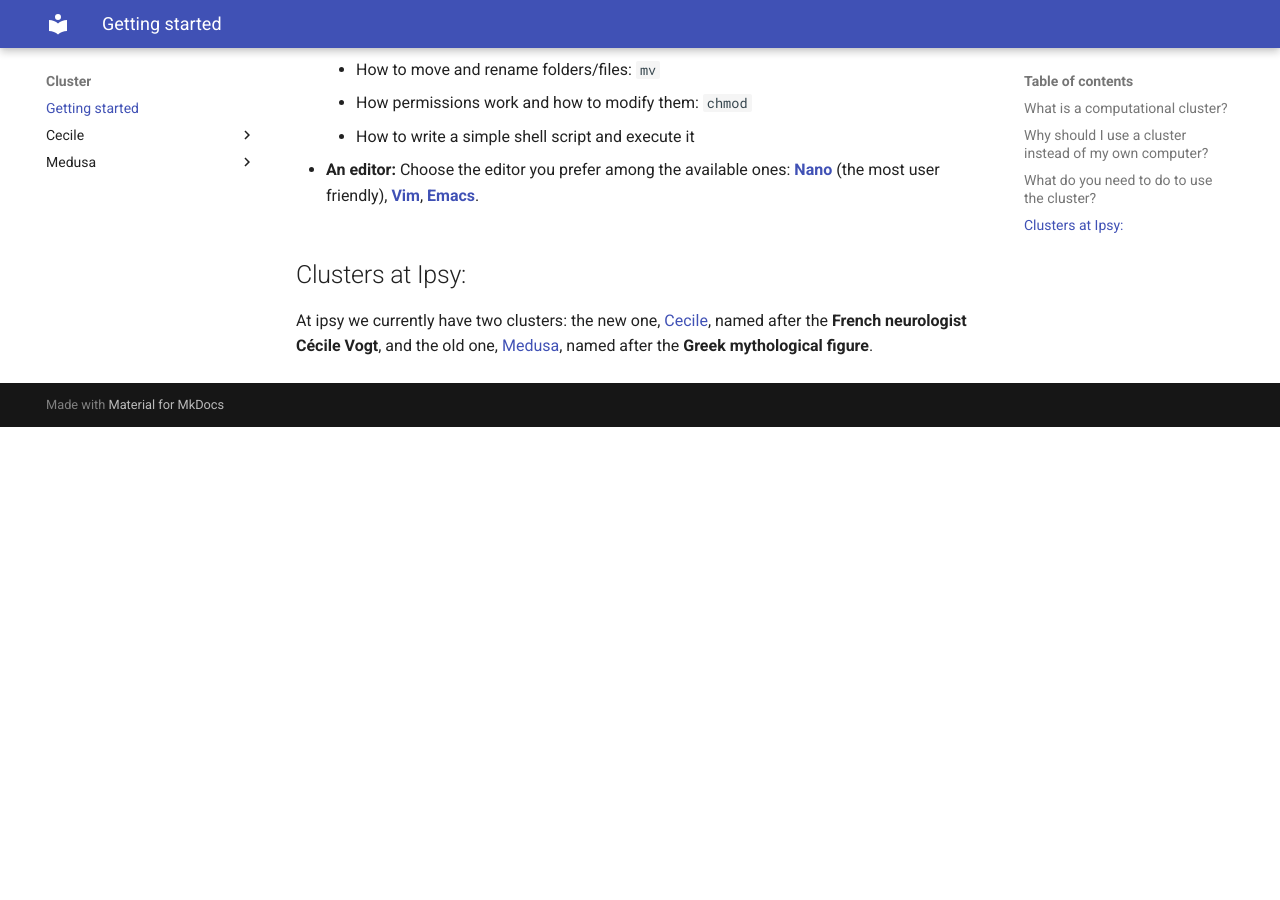
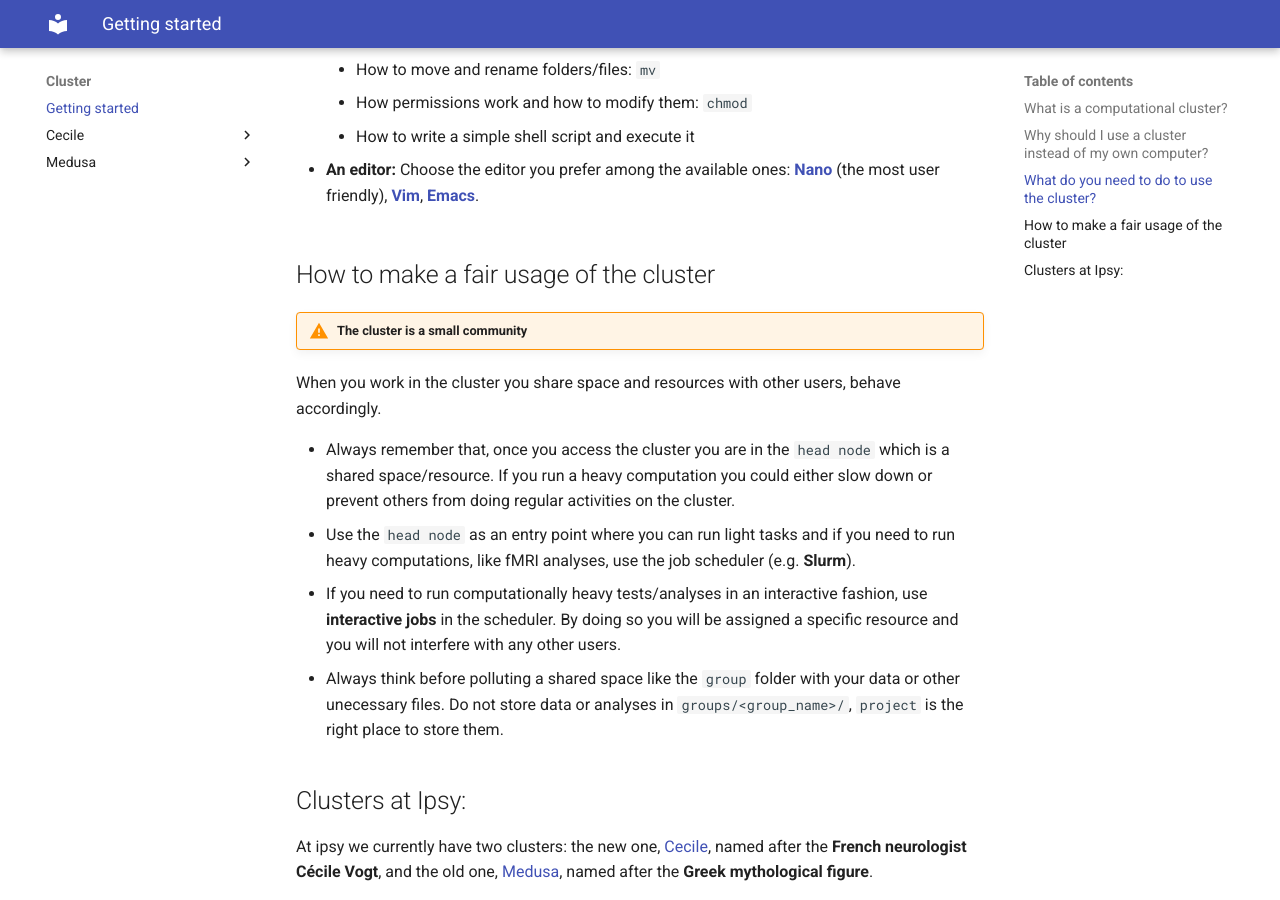
Before and after one commit to pvavra/temp-ipsy, an MkDocs documentation site: the page built from docs/cluster/index.md, in a window 1280 px wide and 900 px high, scrolled down 1731 px. Built offline with MkDocs 1.6.1 and Material for MkDocs 9.7.7, drawn with Linux system fonts in a browser that asks for light colours; before the commit the page ends 2158 px from its top, so only the background shows below that.

Commit message:
Add fair usage section

```diff
--- a/docs/cluster/index.md
+++ b/docs/cluster/index.md
@@ -36,6 +36,16 @@ A computational cluster is a collection of interconnected computers (see image b
 
 - **An editor:** Choose the editor you prefer among the available ones: [**Nano**](https://www.nano-editor.org/) (the most user friendly), [**Vim**](https://www.vim.org/), [**Emacs**](https://www.gnu.org/software/emacs/).
 
+## How to make a fair usage of the cluster
+
+!!! Warning "The cluster is a small community"
+  When you work in the cluster you share space and resources with other users, behave accordingly.
+
+- Always remember that, once you access the cluster you are in the `head node` which is a shared space/resource. If you run a heavy computation you could either slow down or prevent others from doing regular activities on the cluster.
+- Use the `head node` as an entry point where you can run light tasks and if you need to run heavy computations, like fMRI analyses, use the job scheduler (e.g. **Slurm**).
+- If you need to run computationally heavy tests/analyses in an interactive fashion, use **interactive jobs** in the scheduler. By doing so you will be assigned a specific resource and you will not interfere with any other users.
+- Always think before polluting a shared space like the `group` folder with your data or other unecessary files. Do not store data or analyses in `groups/<group_name>/`, `project` is the right place to store them.
+
 ## Clusters at Ipsy:
 
 At ipsy we currently have two clusters: the new one, [Cecile], named after the **French neurologist Cécile Vogt**, and the old one, [Medusa], named after the **Greek mythological figure**.
```
